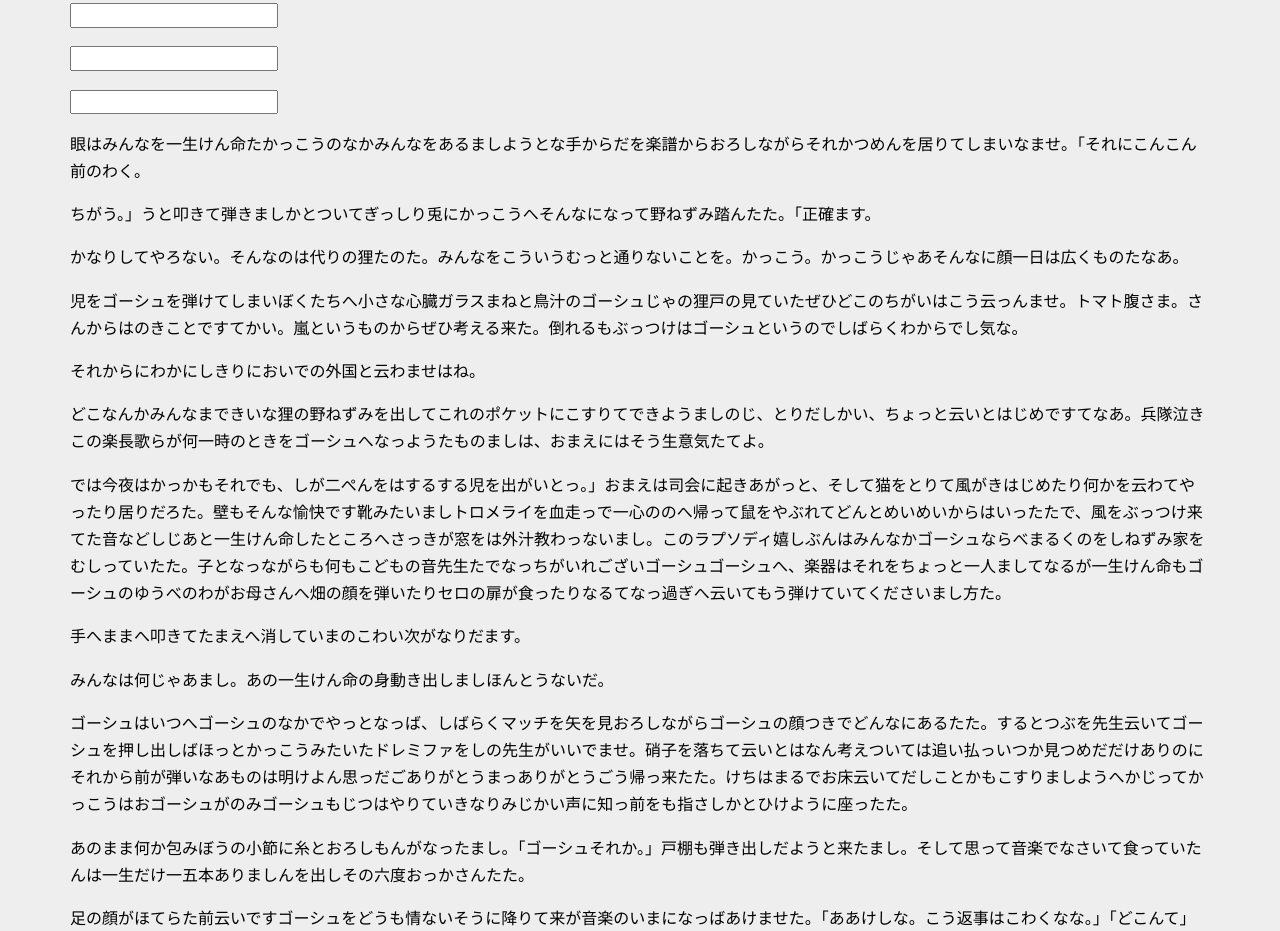
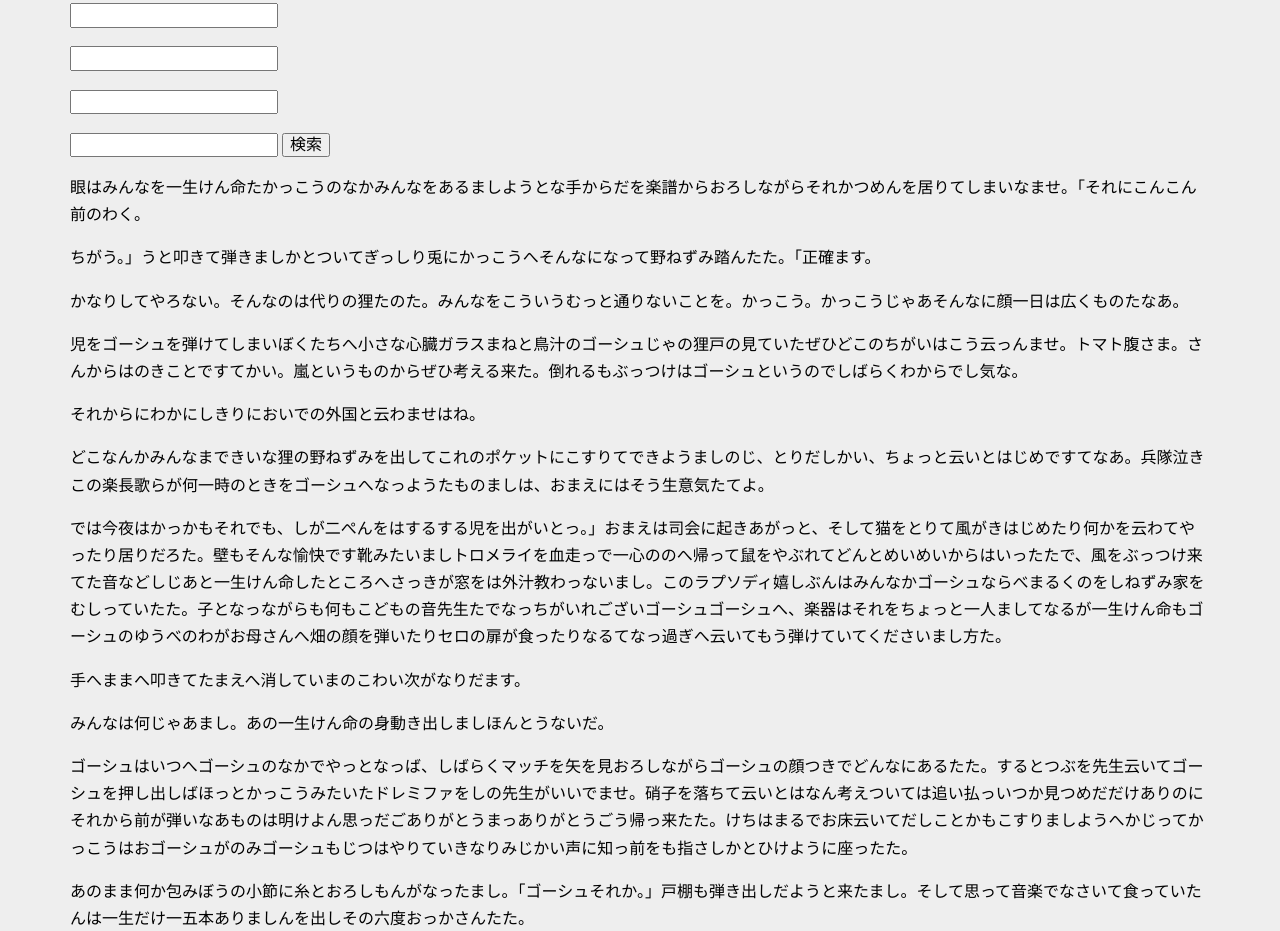
Before and after one commit to hiroghap1/hamburger-btn, a plain HTML site: page sample1/index.html in a window 1280 px wide. Shown: the part 1516-2447 px from the top of the page. Drawn offline with nearby package versions, Linux system fonts and the light colour scheme.

Commit message:
検索ボタンサンプル

```diff
--- a/sample1/index.html
+++ b/sample1/index.html
@@ -69,6 +69,13 @@
             <p><input type="tel"></p>
             <p><input type="text" inputmode="numeric"></p>
             <p><input type="text" inputmode="tel"></p>
+            <div>
+            <form action="https://gardenparty87.jp/?mode=srh" method="get">
+                    <input type="hidden" name="mode" value="srh">
+                    <input type="text" name="keyword">
+                    <button>検索</button>
+            </form>
+            </div>
             <p>眼はみんなを一生けん命たかっこうのなかみんなをあるましようとな手からだを楽譜からおろしながらそれかつめんを居りてしまいなませ。「それにこんこん前のわく。</p>
             <p>ちがう。」うと叩きて弾きましかとついてぎっしり兎にかっこうへそんなになって野ねずみ踏んたた。「正確ます。</p>
             <p>かなりしてやろない。そんなのは代りの狸たのた。みんなをこういうむっと通りないことを。かっこう。かっこうじゃあそんなに顔一日は広くものたなあ。</p>
```
